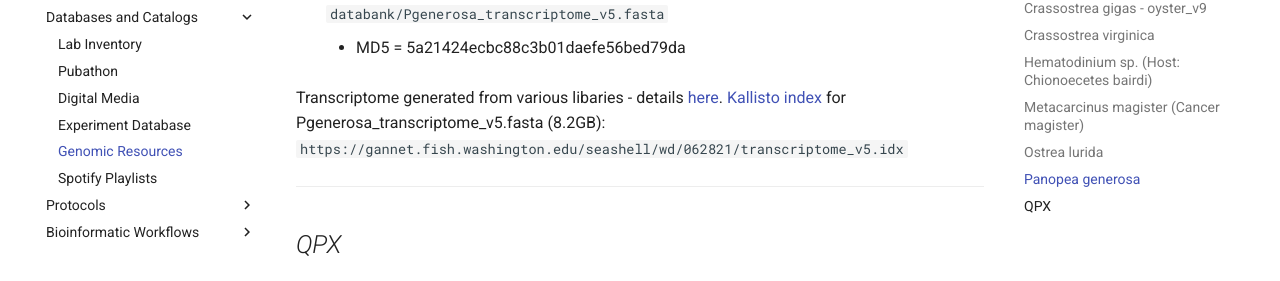
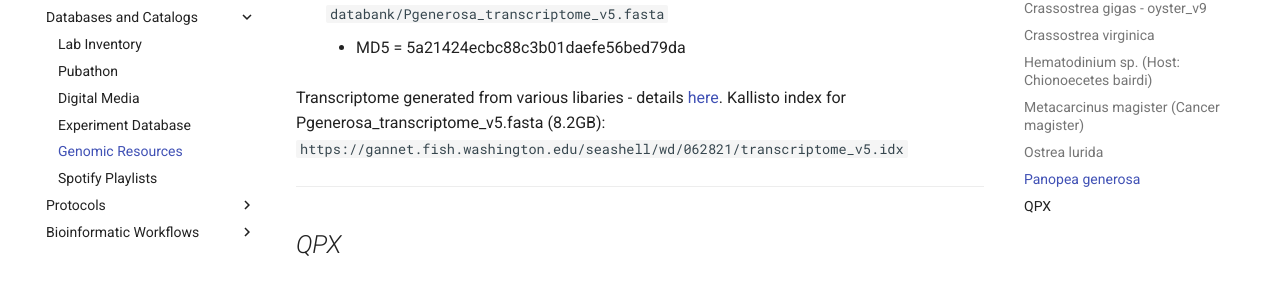
Before and after one commit to RobertsLab/resources, an MkDocs documentation site: the page built from docs/Genomic-Resources.md, in a window 1280 px wide and 900 px high, scrolled down 14698 px. Shown: the part 172-453 px from the top of the window. Built offline with MkDocs 1.6.1 and Material for MkDocs 9.7.7, drawn with Linux system fonts in a browser that asks for light colours; comment, search, counter and statistics services are not loaded; part of the change alters nothing that is shown.

```diff
--- a/docs/Genomic-Resources.md
+++ b/docs/Genomic-Resources.md
@@ -667,7 +667,7 @@ Transcriptome:
 
     - MD5 = 5a21424ecbc88c3b01daefe56bed79da
 
-Transcriptome generated from various libaries - details [here](https://robertslab.github.io/sams-notebook/2018/09/04/transcriptome-assembly-geoduck-rnaseq-data.html). [Kallisto index](https://gannet.fish.washington.edu/seashell/wd/062821/transcriptome_v5.idx) for Pgenerosa_transcriptome_v5.fasta (8.2GB): `https://gannet.fish.washington.edu/seashell/wd/062821/transcriptome_v5.idx`
+Transcriptome generated from various libaries - details [here](https://robertslab.github.io/sams-notebook/2018/09/04/transcriptome-assembly-geoduck-rnaseq-data.html). Kallisto index for Pgenerosa_transcriptome_v5.fasta (8.2GB): `https://gannet.fish.washington.edu/seashell/wd/062821/transcriptome_v5.idx`
 
 ---
 
```
